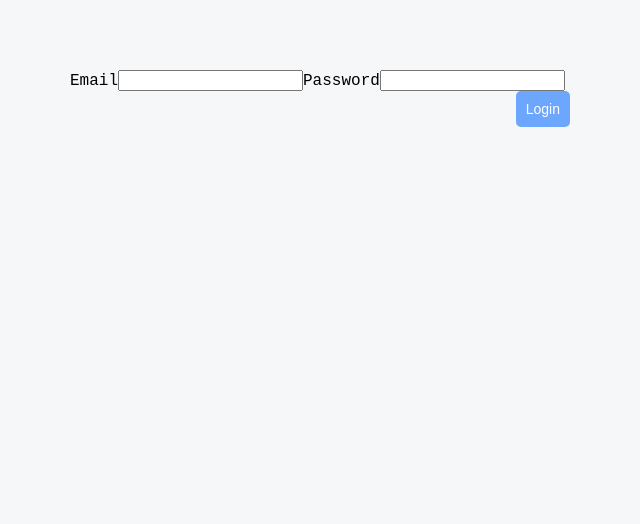
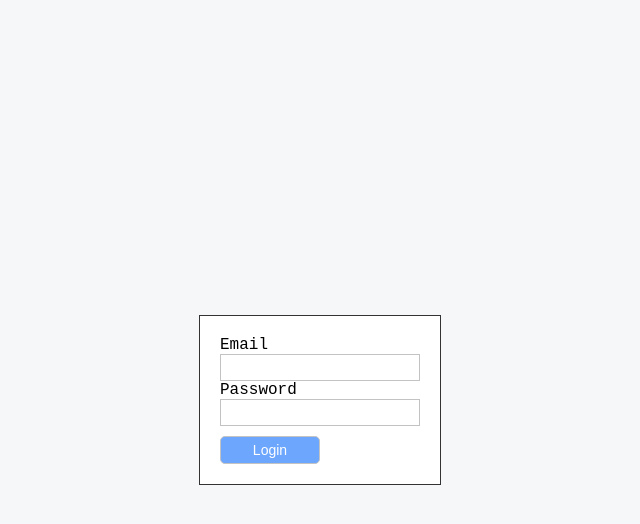
Before and after one commit to starrynights89/GraphQL-project, a React app: page / in a window 1280 px wide. Shown: the top 524 px of the page, without its empty margins (320-960 px from the left). Built offline with nearby package versions, Linux system fonts and the light colour scheme.

Commit message:
updating css/npm packages

```diff
--- a/assets/css/style.css
+++ b/assets/css/style.css
@@ -380,3 +380,40 @@ form [type=submit] {
   width: 100%;
   background-color: #fff;
 }
+
+.authModal {
+  position: absolute;
+  width: 100%;
+  height: 100%;
+  top: 0;
+  left: 0;
+  display: flex;
+  justify-content: center;
+}
+
+.authModal > div {
+  display: flex;
+  justify-content: center;
+  flex-direction: column;
+}
+
+.authModal > div form {
+  display: flex;
+  justify-content: center;
+  flex-direction: column;
+  min-width: 200px;
+  border: 1px solid #333;
+  background-color: #fff;
+  padding: 20px;
+}
+
+.authModal > div form input {
+  border: 1px solid #c3c3c3;
+  padding: 5px;
+}
+
+.authModal > div form input[type=submit] {
+  width: 100px;
+  float: right;
+  margin-top: 10px;
+}
```
Also changed, not shown: package.json (+14 -14 lines), 1 other file (tests, documents, lock files or other folders).
